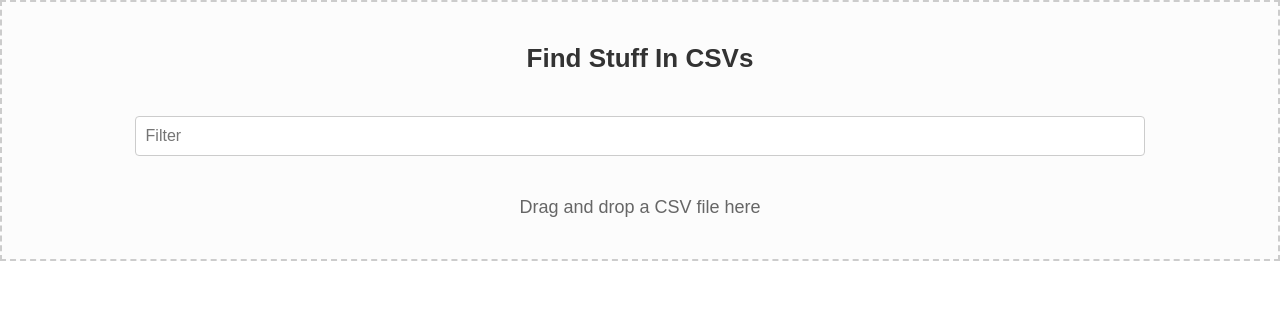
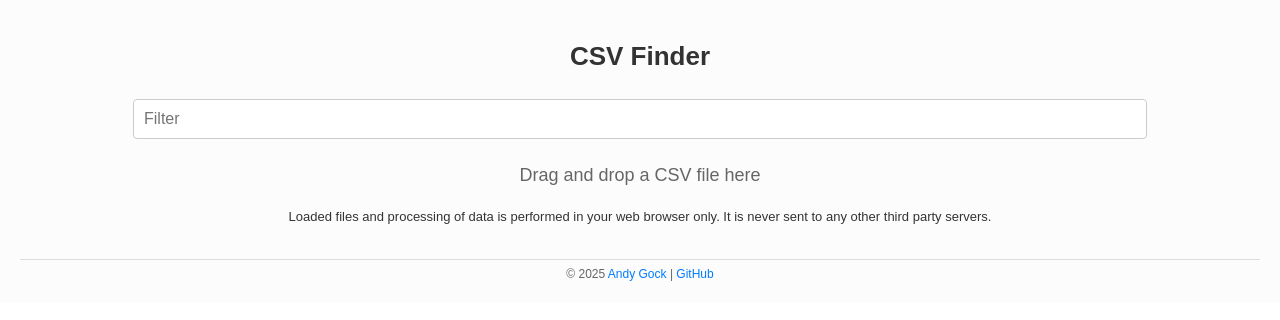
Before and after one commit to andygock/csv-finder, a React (Vite) app: page / in a window 1280 px wide. Shown: the top 320 px of the page. Built offline with nearby package versions, Linux system fonts and the light colour scheme.

Commit message:
Add sorting functionality and enhance UI elements for CSV data display

```diff
--- a/src/App.css
+++ b/src/App.css
@@ -1,4 +1,5 @@
 body {
+  background-color: #fcfcfc;
   margin: 0;
   padding: 0;
   font-size: small;
@@ -10,7 +11,7 @@ body {
 
 .drop {
   background-color: #fcfcfc;
-  border: dashed 2px #ccc;
+  /* border: dashed 2px #ccc; */
   padding: 20px;
   text-align: center;
   min-height: 200px; /* Ensure no layout shift */
@@ -63,6 +64,11 @@ td {
 
 th {
   background-color: #f2f2f2;
+  cursor: pointer;
+}
+
+th span {
+  margin-left: 5px;
 }
 
 tr:hover {
@@ -72,7 +78,7 @@ tr:hover {
 input[type="text"] {
   width: 80%;
   padding: 10px;
-  margin: 20px 0;
+  margin: 5px 0;
   border: 1px solid #ccc;
   border-radius: 4px;
   font-size: 16px;
@@ -82,3 +88,28 @@ input[type="text"] {
   font-size: 18px;
   color: #666;
 }
+
+.row-info {
+  font-size: 12px;
+  color: #999;
+  margin-top: 10px;
+}
+
+footer {
+  text-align: center;
+  margin-top: 20px;
+  font-size: 12px;
+  color: #666;
+  padding-top: 5px;
+  border-top: 1px solid #ddd;
+  width: 100%;
+}
+
+a {
+  color: #007bff;
+  text-decoration: none;
+}
+
+a:hover {
+  text-decoration: underline;
+}
--- a/src/App.tsx
+++ b/src/App.tsx
@@ -9,6 +9,10 @@ function App() {
   const [isDragging, setIsDragging] = useState(false);
   const [filter, setFilter] = useState("");
   const [dragText, setDragText] = useState("Drag and drop a CSV file here");
+  const [sortConfig, setSortConfig] = useState<{
+    key: number;
+    direction: string;
+  } | null>(null);
 
   const handleDrop = (event: React.DragEvent<HTMLDivElement>) => {
     event.preventDefault();
@@ -85,9 +89,35 @@ function App() {
     toast.success("Copied to clipboard!");
   };
 
-  // console.log("data", data);
+  const handleSort = (columnIndex: number) => {
+    let direction = "ascending";
+    if (
+      sortConfig &&
+      sortConfig.key === columnIndex &&
+      sortConfig.direction === "ascending"
+    ) {
+      direction = "descending";
+    }
+    setSortConfig({ key: columnIndex, direction });
+  };
+
+  const sortedData = (data: string[][]) => {
+    if (!sortConfig) return data;
+    const sorted = [...data].sort((a, b) => {
+      if (a[sortConfig.key] < b[sortConfig.key])
+        return sortConfig.direction === "ascending" ? -1 : 1;
+      if (a[sortConfig.key] > b[sortConfig.key])
+        return sortConfig.direction === "ascending" ? 1 : -1;
+      return 0;
+    });
+    return sorted;
+  };
+
+  const filteredData = filterData(data, filter);
+  const displayedData = sortedData(filteredData);
 
   return (
+    <div>
       <div
         onDrop={handleDrop}
         onDragOver={handleDragOver}
@@ -95,7 +125,7 @@ function App() {
         onDragLeave={handleDragLeave}
         className={"drop " + (isDragging ? "dragging" : "")}
       >
-      <h1>Find Stuff In CSVs</h1>
+        {!data.length && <h1>CSV Finder</h1>}
         <input
           type="text"
           placeholder="Filter"
@@ -104,16 +134,27 @@ function App() {
         />
         {data.length > 0 ? (
           <div>
+            <p className="row-info">
+              Loaded rows: {data.length - 1}, Displayed rows:{" "}
+              {displayedData.length}
+            </p>
             <table>
               <thead>
                 <tr>
                   {data[0].map((header, index) => (
-                  <th key={index}>{header}</th>
+                    <th key={index} onClick={() => handleSort(index)}>
+                      {header}
+                      {sortConfig && sortConfig.key === index && (
+                        <span>
+                          {sortConfig.direction === "ascending" ? " 🔼" : " 🔽"}
+                        </span>
+                      )}
+                    </th>
                   ))}
                 </tr>
               </thead>
               <tbody>
-              {filterData(data, filter).map((row, rowIndex) => (
+                {displayedData.map((row, rowIndex) => (
                   <tr key={rowIndex}>
                     {row.map((cell, cellIndex) => (
                       <td
@@ -130,8 +171,20 @@ function App() {
             </table>
           </div>
         ) : (
+          <div>
             <p className="drag-text">{dragText}</p>
+            <p>
+              Loaded files and processing of data is performed in your web
+              browser only. It is never sent to any other third party servers.
+            </p>
+          </div>
         )}
+        <footer className="footer">
+          &copy; {new Date().getFullYear()}{" "}
+          <a href="https://gock.net/">Andy Gock</a> |{" "}
+          <a href="https://github.com/andygock/csv-finder">GitHub</a>
+        </footer>
+      </div>
       <ToastContainer />
     </div>
   );
```
Lines whose indentation alone changed are shown as unchanged.
